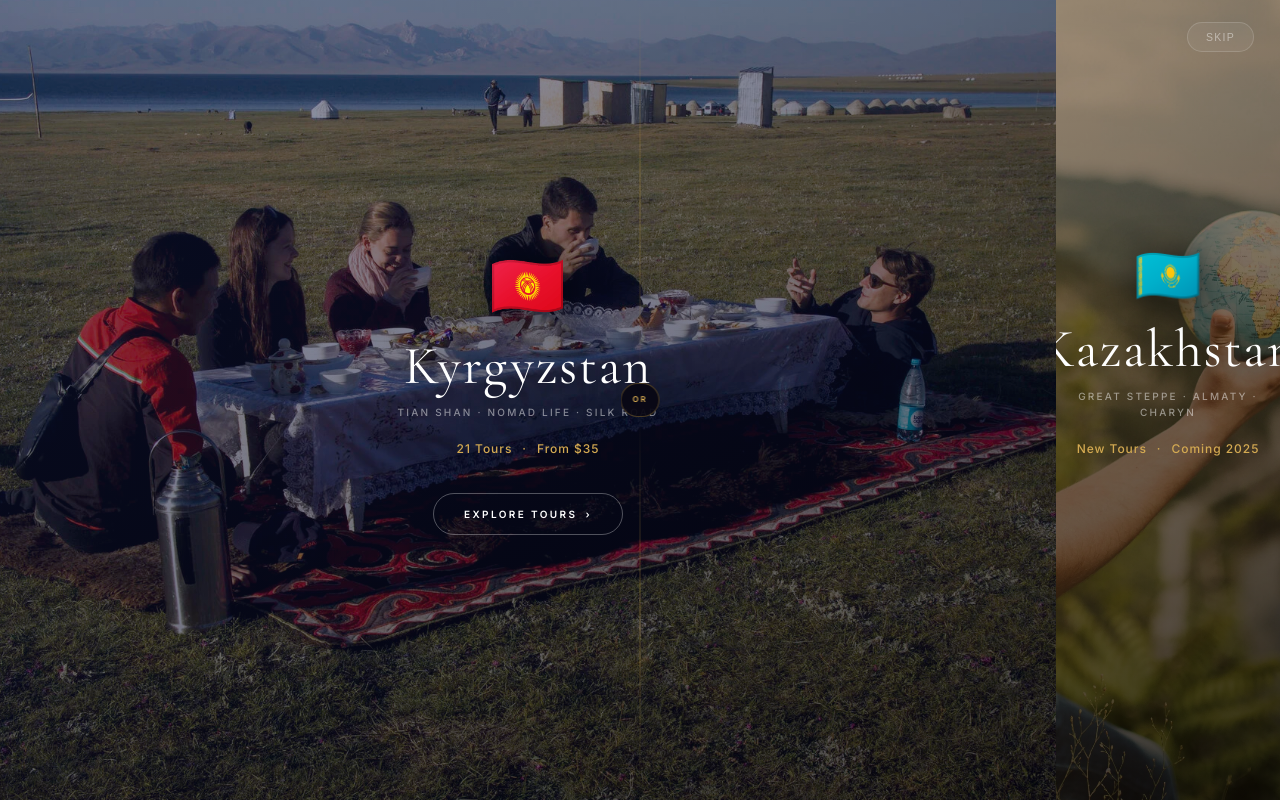
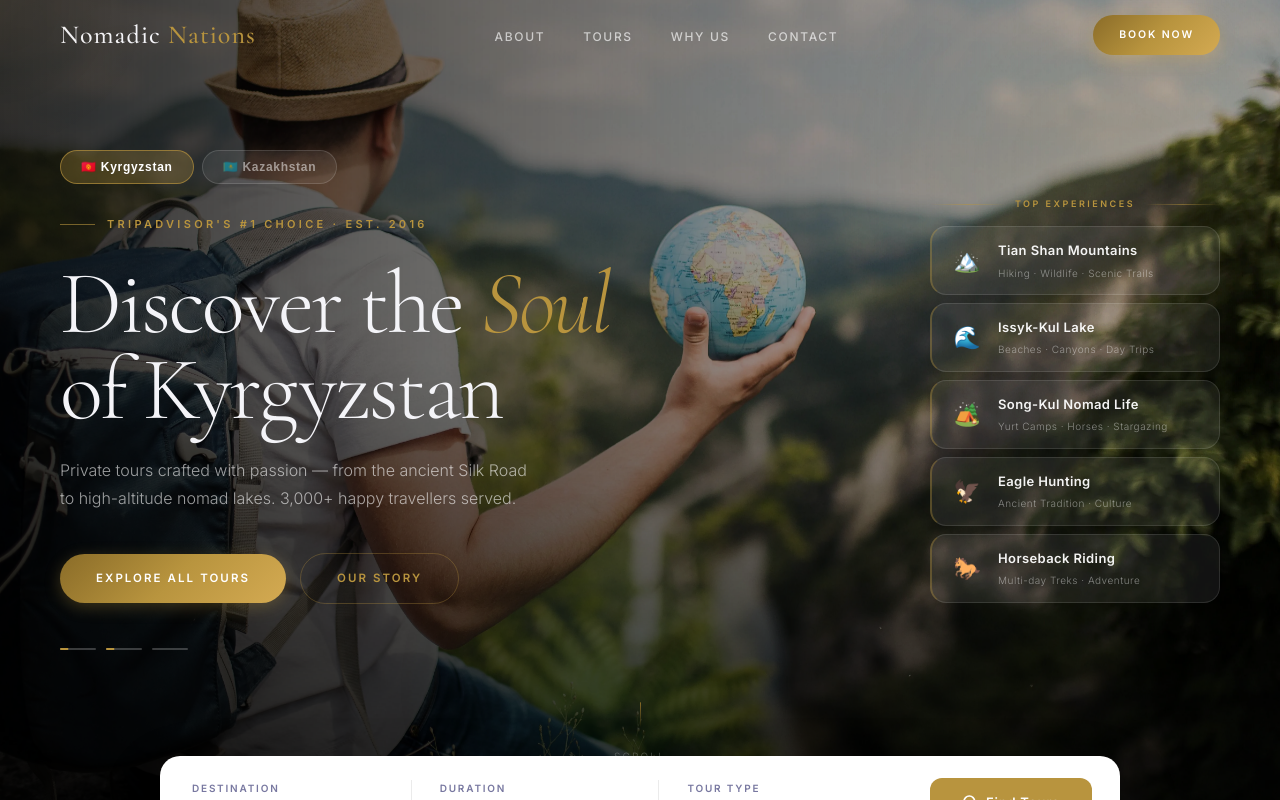
Before and after one commit to AuArgen/tour_datka, a plain HTML site: page index.html in a window 1280 px wide. Shown: the top 800 px of the page. Drawn offline with nearby package versions, Linux system fonts and the light colour scheme.

Commit message:
refactor: implement new luxury theme structure and remove redundant country selection overlays

```diff
--- a/assets/css/luxury.css
+++ b/assets/css/luxury.css
@@ -1964,6 +1964,42 @@ img { max-width: 100%; display: block; }
   .ce-cta { margin-top: 14px; padding: 10px 22px; }
 }
 
+/* ── Hero country tabs ── */
+.hero-country-tabs {
+  display: flex;
+  align-items: center;
+  gap: 8px;
+  margin-bottom: 22px;
+}
+.hero-ctab {
+  display: flex;
+  align-items: center;
+  gap: 7px;
+  font-size: 12px;
+  font-weight: 600;
+  letter-spacing: 0.06em;
+  color: rgba(255,255,255,0.5);
+  background: rgba(255,255,255,0.07);
+  border: 1px solid rgba(255,255,255,0.14);
+  border-radius: var(--r-full);
+  padding: 9px 20px;
+  cursor: pointer;
+  transition: all 0.25s var(--ease);
+}
+.hero-ctab:hover:not(.active) {
+  color: rgba(255,255,255,0.78);
+  background: rgba(255,255,255,0.12);
+  border-color: rgba(255,255,255,0.22);
+}
+.hero-ctab.active {
+  color: #fff;
+  background: rgba(184,148,62,0.28);
+  border-color: rgba(184,148,62,0.65);
+}
+@media (max-width: 480px) {
+  .hero-ctab { font-size: 11px; padding: 8px 14px; }
+}
+
 /* ── Nav country toggle ── */
 .nav-country-btn {
   display: flex;
--- a/assets/js/luxury.js
+++ b/assets/js/luxury.js
@@ -278,9 +278,10 @@ function applyCountry(country) {
   if (flagEl)  flagEl.textContent  = d.navFlag;
   if (labelEl) labelEl.textContent = d.navLabel;
 
-  // KZ banner
-  const kzBanner = document.getElementById('kzBanner');
-  if (kzBanner) kzBanner.style.display = country === 'kz' ? 'block' : 'none';
+  // Sync hero tabs
+  document.querySelectorAll('.hero-ctab').forEach(t =>
+    t.classList.toggle('active', t.dataset.hct === country)
+  );
 
   // Hero text
   const heroLabel = document.getElementById('heroLabelSpan');
@@ -363,72 +364,37 @@ function initFilterKZ() {
   });
 }
 
-// ── Country entry overlay ───────────────────────────────────
-function initCountryEntry() {
-  const overlay = document.getElementById('ceOverlay');
-  if (!overlay) return;
+// ── Hero country tabs ────────────────────────────────────────
+function initHeroCountryTabs() {
+  const tabs = document.querySelectorAll('.hero-ctab');
+  if (!tabs.length) return;
 
-  function choose(country) {
+  function selectTab(country) {
+    tabs.forEach(t => t.classList.toggle('active', t.dataset.hct === country));
     sessionStorage.setItem('nc_country', country);
-    overlay.classList.add('leaving');
-    setTimeout(() => overlay.classList.add('gone'), 780);
     applyCountry(country);
   }
 
-  // Nav toggle — re-opens the overlay
-  const navBtn = document.getElementById('navCountryBtn');
-  if (navBtn) {
-    navBtn.addEventListener('click', () => {
-      sessionStorage.removeItem('nc_country');
-      overlay.classList.remove('leaving', 'gone', 'hov-kg', 'hov-kz');
-    });
-  }
+  tabs.forEach(tab => tab.addEventListener('click', () => selectTab(tab.dataset.hct)));
 
-  // KZ banner switch to Kyrgyzstan
-  const kzSwitch = document.getElementById('kzBannerSwitch');
-  if (kzSwitch) {
-    kzSwitch.addEventListener('click', () => {
-      sessionStorage.setItem('nc_country', 'kg');
-      applyCountry('kg');
-    });
-  }
-
-  // Cross-link button (switch country and scroll to tours)
+  // Cross-link button
   const crosslinkBtn = document.getElementById('crosslinkBtn');
   if (crosslinkBtn) {
     crosslinkBtn.addEventListener('click', () => {
       const target = crosslinkBtn.dataset.target || 'kz';
-      sessionStorage.setItem('nc_country', target);
-      applyCountry(target);
+      selectTab(target);
       document.getElementById('tours')?.scrollIntoView({ behavior: 'smooth', block: 'start' });
     });
   }
 
-  // If already chosen this session — skip overlay
+  // Restore last choice
   const saved = sessionStorage.getItem('nc_country');
-  if (saved) {
-    overlay.classList.add('gone');
-    applyCountry(saved);
-    return;
-  }
-
-  const panelKG = document.getElementById('cePanelKG');
-  const panelKZ = document.getElementById('cePanelKZ');
-  const skipBtn = document.getElementById('ceSkip');
-
-  panelKG.addEventListener('mouseenter', () => overlay.classList.add('hov-kg'));
-  panelKG.addEventListener('mouseleave', () => overlay.classList.remove('hov-kg'));
-  panelKZ.addEventListener('mouseenter', () => overlay.classList.add('hov-kz'));
-  panelKZ.addEventListener('mouseleave', () => overlay.classList.remove('hov-kz'));
-
-  panelKG.addEventListener('click', () => choose('kg'));
-  panelKZ.addEventListener('click', () => choose('kz'));
-  skipBtn.addEventListener('click', () => choose('kg'));
+  if (saved && saved !== 'kg') selectTab(saved);
 }
 
 // ── Init all ────────────────────────────────────────────────
 document.addEventListener('DOMContentLoaded', () => {
-  initCountryEntry();
+  initHeroCountryTabs();
   initFilterKZ();
   initNav();
   initMobileMenu();
--- a/index.html
+++ b/index.html
@@ -8,39 +8,7 @@
   </head>
 
   <body>
-    <!-- ══════════════════════ COUNTRY ENTRY ══════════════════════ -->
-    <div class="ce-overlay" id="ceOverlay">
-      <div class="ce-panel ce-panel--kg" id="cePanelKG">
-        <div class="ce-bg" style="background-image:url('img/imgonline-com-ua-Com.jpg')"></div>
-        <div class="ce-veil ce-veil--kg"></div>
-        <div class="ce-inner">
-          <span class="ce-flag">🇰🇬</span>
-          <h2 class="ce-name">Kyrgyzstan</h2>
-          <p class="ce-tagline">Tian Shan · Nomad Life · Silk Road</p>
-          <div class="ce-meta"><span>21 Tours</span><span>·</span><span>From $35</span></div>
-          <div class="ce-cta">Explore Tours <span>›</span></div>
-        </div>
-      </div>
-      <div class="ce-divider">
-        <div class="ce-divider-line"></div>
-        <div class="ce-divider-badge">OR</div>
-        <div class="ce-divider-line"></div>
-      </div>
-      <div class="ce-panel ce-panel--kz" id="cePanelKZ">
-        <div class="ce-bg" style="background-image:url('img/0x0.jpg')"></div>
-        <div class="ce-veil ce-veil--kz"></div>
-        <div class="ce-inner">
-          <span class="ce-flag">🇰🇿</span>
-          <h2 class="ce-name">Kazakhstan</h2>
-          <p class="ce-tagline">Great Steppe · Almaty · Charyn</p>
-          <div class="ce-meta"><span>New Tours</span><span>·</span><span>Coming 2025</span></div>
-          <div class="ce-cta">Explore Tours <span>›</span></div>
-        </div>
-      </div>
-      <button class="ce-skip" id="ceSkip">Skip</button>
-    </div>
-
-    <!-- ══════════════════════ NAV ══════════════════════ -->
+        <!-- ══════════════════════ NAV ══════════════════════ -->
     <nav class="lux-nav">
       <div class="container">
         <div class="nav-inner">
@@ -51,10 +19,6 @@
             <li><a href="#why">Why Us</a></li>
             <li><a href="#contact">Contact</a></li>
           </ul>
-          <button class="nav-country-btn" id="navCountryBtn">
-            <span id="navCountryFlag">🌍</span>
-            <span id="navCountryLabel">Choose Country</span>
-          </button>
           <a
             href="#contact"
             class="btn btn-gold nav-cta"
@@ -78,20 +42,7 @@
       >
     </div>
 
-    <!-- ══════════════════════ KZ BANNER ══════════════════════ -->
-    <div class="kz-banner" id="kzBanner">
-      <div class="container">
-        <div class="kz-banner-inner">
-          <div class="kz-banner-text">
-            <span>🇰🇿</span>
-            <span>You are viewing <strong>Kazakhstan</strong> tours — new destinations launching soon!</span>
-          </div>
-          <button class="kz-banner-switch" id="kzBannerSwitch">Switch to 🇰🇬 Kyrgyzstan</button>
-        </div>
-      </div>
-    </div>
-
-    <!-- ══════════════════════ HERO ══════════════════════ -->
+        <!-- ══════════════════════ HERO ══════════════════════ -->
     <section class="hero">
       <!-- Background slideshow -->
       <div class="hero-slides">
@@ -107,6 +58,11 @@
       <div class="hero-inner">
         <!-- Left: text content -->
         <div class="hero-content">
+          <!-- Country selector tabs -->
+          <div class="hero-country-tabs">
+            <button class="hero-ctab active" data-hct="kg">🇰🇬 Kyrgyzstan</button>
+            <button class="hero-ctab" data-hct="kz">🇰🇿 Kazakhstan</button>
+          </div>
           <div class="hero-label">
             <span id="heroLabelSpan">TripAdvisor's #1 Choice · Est. 2016</span>
           </div>
```
Also changed, not shown: .claude/settings.local.json.
